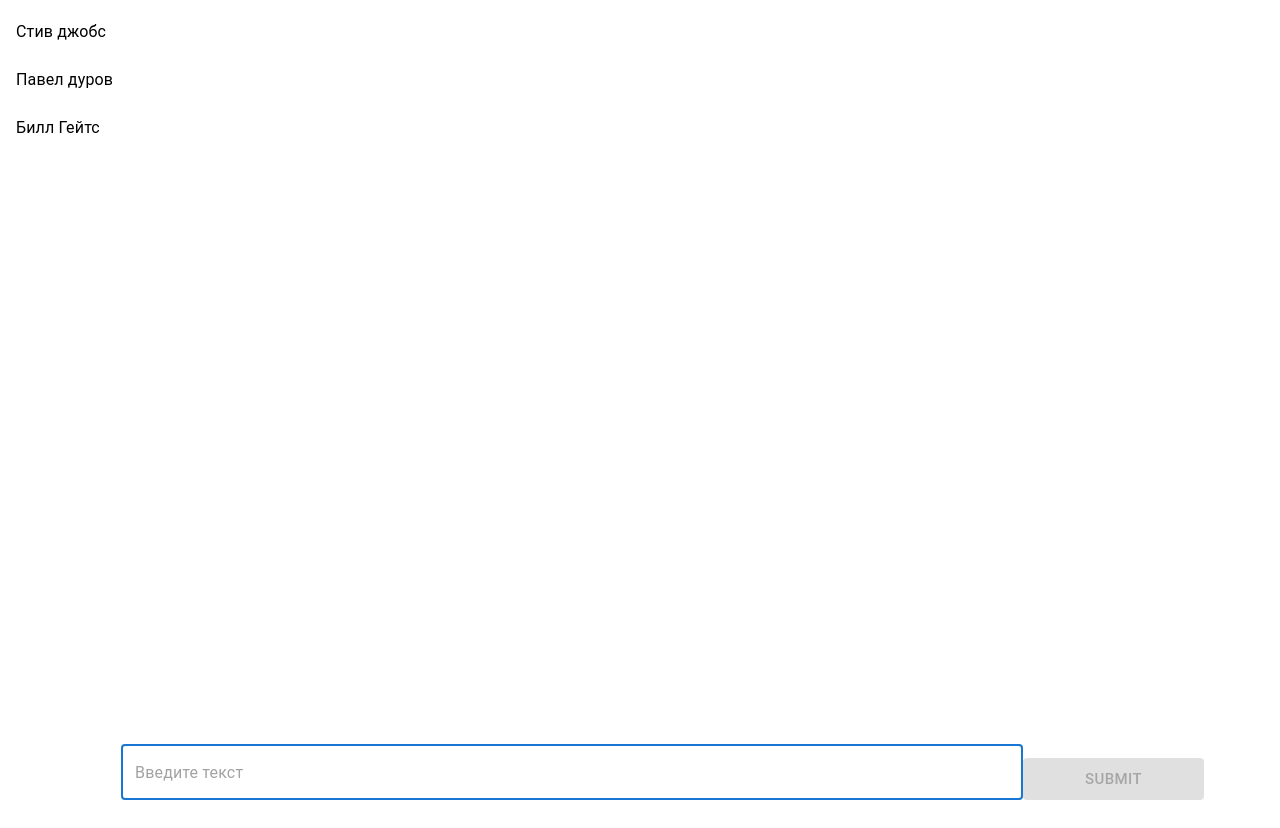
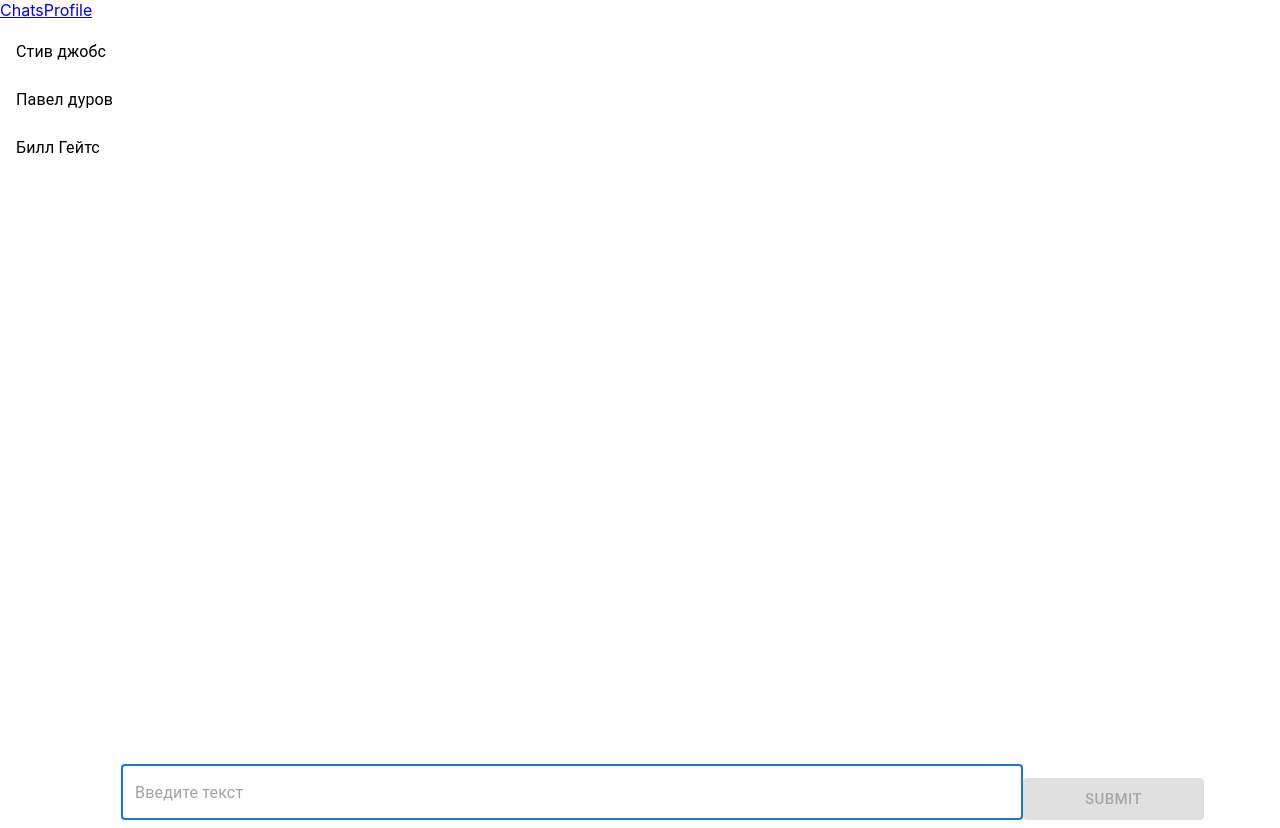
Before and after one commit to Justx112/firstreactapp, a React (Create React App) app: page /Chats in a window 1280 px wide. Built offline with nearby package versions, Linux system fonts and the light colour scheme.

Commit message:
last fix

```diff
--- a/package.json
+++ b/package.json
@@ -11,6 +11,7 @@
     "@testing-library/user-event": "^13.5.0",
     "react": "^18.2.0",
     "react-dom": "^18.2.0",
+    "react-router-dom": "^6.3.0",
     "react-scripts": "5.0.1",
     "web-vitals": "^2.1.4"
   },
--- a/src/App.js
+++ b/src/App.js
@@ -1,106 +1,21 @@
-import { useState, useEffect, useRef } from 'react';
-import Message from './Message';
+import { Routes, Route, Link } from 'react-router-dom';
+import ChatPage from './pages/chats';
+import {useState} from 'react'
 import Button from '@mui/material/Button';
-import TextField from '@mui/material/TextField';
-import Grid from '@mui/material/Unstable_Grid2'
-import ListChats from './ListChats';
+import ButtonGroup from '@mui/material/ButtonGroup';
 
 
-const getId = (array) => {
-  return array.length ? array[array.length - 1].id + 1 : 0
-}
-
 function App() {
-  const [messageList, addMessage] = useState([]);
-  const [textInput, SetTextInput] = useState('');
-  const listChatsSource = [
-    {
-      id: 0,
-      name: "Стив джобс"
-    },
-    {
-      id: 0,
-      name: "Павел дуров"
-    },
-    {
-      id: 0,
-      name: "Билл Гейтс"
-    },
-  ]
-  const inputTextRef = useRef(null);
-
-  const handleSubmit = (event) => {
-    event.preventDefault();
-    addMessage(
-      [...messageList,
-      {
-        id: getId(messageList),
-        autor: 'man',
-        text: textInput,
-      }]);
-    SetTextInput('');
-  }
-
-  useEffect(() => {
-    if (messageList[messageList.length - 1]?.autor === "man") {
-      const delay = setInterval(() => {
-        addMessage(
-          [...messageList,
-          {
-            id: getId(messageList),
-            autor: 'robo',
-            text: "Интересно",
-          }])
-      }, 1500)
-      return () => clearInterval(delay)
-    }
-  }, [messageList]);
-
-  useEffect(() => {
-    console.log(inputTextRef.current);
-  });
-
-  const inputText = (event) => {
-    event.preventDefault();
-    SetTextInput(event.target.value)
-  }
-
-
   return (
-    <Grid
-      container
-      direction="row"
-      columnSpacing={0}
-      xs={12}
-      style={{
-        height: '100%',
-        overflow: 'none'
-      }}>
-      <ListChats ListChats={listChatsSource} xs={2}/>
-      <Grid
-        container
-        direction="column"
-        columnSpacing={2}
-        xs={10}
-        justifyContent="flex-end"
-        style={{
-          height: '100%',
-        }}
-        wrap="nowrap">
-        <Message MessageList={messageList} />
-        <form onSubmit={handleSubmit}>
-          <Grid
-            container
-            direction="row"
-            rowSpacing={2}
-            alignItems="flex-end"
-          >
-            <Grid xs={10}><TextField autoFocus ref={inputTextRef} value={textInput} onChange={inputText} fullWidth id="outlined-basic" variant="outlined" placeholder="Введите текст" /></Grid>
-            <Grid xs={2}><Button size={"large"} variant="contained" fullWidth type="submit" disabled={!textInput}>Submit</Button></Grid>
-          </Grid>
-        </form>
-      </Grid>
-    </Grid>
+    <>
+      <Link to="/Chats">Chats</Link>
+      <Link to="/Profile">Profile</Link>
+      <Routes>
+        <Route path='/Chats' element={<ChatPage />} />
+        <Route path='/Profile'/>
+        <Route path='/Chats/*' element={<ChatPage />} />
+      </Routes>
+    </>
   );
 }
 
--- a/src/ListChats.js
+++ b/src/ListChats.js
@@ -1,19 +1,25 @@
 import List from '@mui/material/List';
-import Grid from '@mui/material/Unstable_Grid2'
 import ListItem from '@mui/material/ListItem';
 import ListItemButton from '@mui/material/ListItemButton';
 import ListItemText from '@mui/material/ListItemText';
+import { Link } from 'react-router-dom'
+
+const getPath = (id) => {
+    return `/Chats/id${id}`
+}
 
 function ListChats(props) {
     let listChats = Array.from(props.ListChats)
     return (
         < List xs={2} >
             {listChats.map((item) => {
-                return(
+                return (
                     <ListItem disablePadding key={item.id}>
+                        <Link style={{ color: 'black', textDecoration:'none' }}  to={getPath(item.id)}>
                             <ListItemButton>
                                 <ListItemText primary={item.name} />
                             </ListItemButton>
+                        </Link>
                     </ListItem>
                 )
             })}
--- a/src/index.js
+++ b/src/index.js
@@ -3,12 +3,15 @@ import ReactDOM from 'react-dom/client';
 import './index.css';
 import App from './App';
 import reportWebVitals from './reportWebVitals';
+import { BrowserRouter } from "react-router-dom";
 
 const root = ReactDOM.createRoot(document.getElementById('root'));
 root.render(
-  <React.StrictMode>
-    <App/>
-  </React.StrictMode>
+  <BrowserRouter>
+    <React.StrictMode>
+      <App />
+    </React.StrictMode>
+  </BrowserRouter>
 );
 
 // If you want to start measuring performance in your app, pass a function
--- /dev/null
+++ b/src/pages/chats.js
@@ -0,0 +1,106 @@
+import { useState, useEffect, useRef } from 'react';
+import Message from '../Message';
+import Button from '@mui/material/Button';
+import TextField from '@mui/material/TextField';
+import Grid from '@mui/material/Unstable_Grid2'
+import ListChats from '../ListChats';
+
+const getId = (array) => {
+    return array.length ? array[array.length - 1].id + 1 : 0
+}
+
+function ChatPage() {
+    const [messageList, addMessage] = useState([]);
+    const [textInput, SetTextInput] = useState('');
+    const listChatsSource = [
+        {
+            id: 0,
+            name: "Стив джобс"
+        },
+        {
+            id: 1,
+            name: "Павел дуров"
+        },
+        {
+            id: 2,
+            name: "Билл Гейтс"
+        },
+    ]
+    const inputTextRef = useRef(null);
+
+    const handleSubmit = (event) => {
+        event.preventDefault();
+        addMessage(
+            [...messageList,
+            {
+                id: getId(messageList),
+                autor: 'man',
+                text: textInput,
+            }]);
+        SetTextInput('');
+    }
+
+    useEffect(() => {
+        if (messageList[messageList.length - 1]?.autor === "man") {
+            const delay = setInterval(() => {
+                addMessage(
+                    [...messageList,
+                    {
+                        id: getId(messageList),
+                        autor: 'robo',
+                        text: "Интересно",
+                    }])
+            }, 1500)
+            return () => clearInterval(delay)
+        }
+    }, [messageList]);
+
+    useEffect(() => {
+        console.log(inputTextRef.current);
+    });
+
+    const inputText = (event) => {
+        event.preventDefault();
+        SetTextInput(event.target.value)
+    }
+
+
+    return (
+        <Grid
+            container
+            direction="row"
+            columnSpacing={0}
+            xs={12}
+            style={{
+                height: '100%',
+                overflow: 'none'
+            }}>
+            <ListChats ListChats={listChatsSource} xs={2} />
+            <Grid
+                container
+                direction="column"
+                columnSpacing={2}
+                xs={10}
+                justifyContent="flex-end"
+                style={{
+                    height: '100%',
+                }}
+                wrap="nowrap">
+                <Message MessageList={messageList} />
+                <form onSubmit={handleSubmit}>
+                    <Grid
+                        container
+                        direction="row"
+                        rowSpacing={2}
+                        alignItems="flex-end"
+                    >
+                        <Grid xs={10}><TextField autoFocus ref={inputTextRef} value={textInput} onChange={inputText} fullWidth id="outlined-basic" variant="outlined" placeholder="Введите текст" /></Grid>
+                        <Grid xs={2}><Button size={"large"} variant="contained" fullWidth type="submit" disabled={!textInput}>Submit</Button></Grid>
+                    </Grid>
+                </form>
+            </Grid>
+        </Grid>
+    );
+}
+
+export default ChatPage
```
Also changed, not shown: 1 other file (tests, documents, lock files or other folders). Lines whose indentation alone changed are shown as unchanged.
